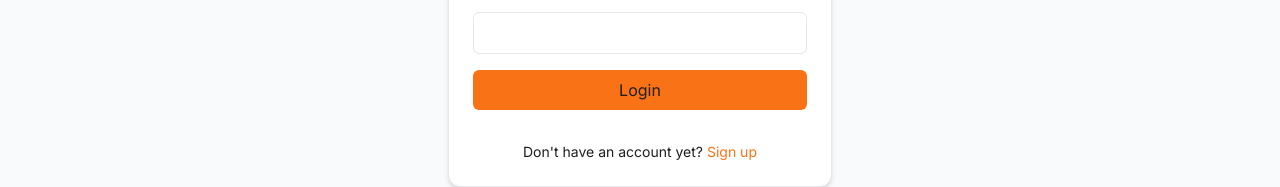
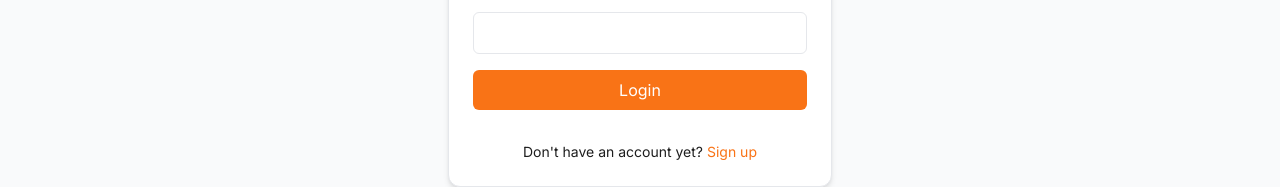
Before and after one commit to OleksandrStrunkin/movies-website-nextjs, a Next.js app: page /login in a window 1280 px wide. Shown: the part 387-574 px from the top of the page. Built offline with nearby package versions, Linux system fonts and the light colour scheme; no server answers.

Commit message:
add loader in login page

```diff
--- a/app/login/page.tsx
+++ b/app/login/page.tsx
@@ -31,11 +31,9 @@ export default function LoginPage() {
 
       if (!res.ok) throw new Error(data.error || "Login failed");
 
-      // ✅ Зберігаємо користувача і токен у Zustand
       setUser(data.user);
       setToken(data.token);
 
-      // 🔁 Перенаправляємо на профіль
       router.push("/profile");
     } catch (err: any) {
       setError(err.message);
@@ -93,9 +91,9 @@ export default function LoginPage() {
         <button
           type="submit"
           disabled={loading}
-          className="w-full py-2 bg-accent text-accent-foreground rounded-md hover:opacity-90 transition cursor-pointer"
+          className="w-full py-2 bg-accent flex justify-center text-white rounded-md hover:opacity-90 transition cursor-pointer"
         >
-          {loading ? "Logging in..." : "Login"}
+          {loading ? <span className="animate-spin w-8 h-8 border-4 border-white border-t-transparent rounded-full" /> : "Login"}
         </button>
         <p className="text-sm text-center mt-4 text-muted-foreground">
           Don't have an account yet?{" "}
--- a/components/GenresSection.tsx
+++ b/components/GenresSection.tsx
@@ -10,44 +10,29 @@ const getPaginationPages = (currentPage: number, totalPages: number) => {
   const pageRange = [];
   const maxButtons = 5;
 
-  // Додаємо першу сторінку
   if (totalPages > 0) pageRange.push(1);
-
-  // Визначаємо початок і кінець блоку навколо поточної сторінки
   let start = Math.max(2, currentPage - 1);
   let end = Math.min(totalPages - 1, currentPage + 1);
-
-  // Коригуємо діапазон, якщо він занадто малий, щоб уникнути виходу за межі
   if (currentPage < 3) end = Math.min(totalPages - 1, maxButtons - 2);
   if (currentPage > totalPages - 2)
     start = Math.max(2, totalPages - (maxButtons - 2));
-
-  // Якщо між 1 і початком є пропуск, додаємо '...'
   if (start > 2) {
     pageRange.push("...");
   }
-
-  // Додаємо сторінки в діапазоні
   for (let i = start; i <= end; i++) {
     if (i !== 1 && i !== totalPages) {
       pageRange.push(i);
     }
   }
-
-  // Якщо між кінцем і останньою сторінкою є пропуск, додаємо '...'
   if (end < totalPages - 1 && totalPages > maxButtons) {
     pageRange.push("...");
   }
-
-  // Додаємо останню сторінку, якщо вона не 1 і ще не додана
   if (totalPages > 1 && !pageRange.includes(totalPages)) {
     pageRange.push(totalPages);
   }
 
   return pageRange;
 };
-
-// Компонент, який обробляє логіку кнопок
 interface PaginationProps {
   currentPage: number;
   totalPages: number;
@@ -66,7 +51,7 @@ const PaginationButtons = ({
   );
 
   const buttonClass = (pageNumber: number) =>
-    `px-3 py-1 rounded-md text-sm font-medium transition-colors duration-200
+    `px-3 py-1 rounded-md text-sm font-medium transition-colors duration-300
          ${
            pageNumber === currentPage
              ? "bg-accent text-white"
@@ -145,9 +130,7 @@ export default function GenresSection() {
       <h2 className="text-2xl font-semibold mb-6 text-text tracking-tight flex items-center gap-2">
         🎬 Discover by Filters
       </h2>
-
       {/* === FILTERS === */}
-
       <Filters
         genres={genres}
         selectedGenreId={selectedGenreId}
@@ -158,7 +141,6 @@ export default function GenresSection() {
         handleYearChange={handleYearChange}
         years={years}
       />
-
       {/* === MOVIE LIST === */}
       <MovieFilterView
         id={selectedGenreId}
@@ -167,7 +149,6 @@ export default function GenresSection() {
         year={selectedYear}
         page={page}
       />
-
       {/* === PAGINATION === */}
       <div className="flex justify-center items-center gap-2 mt-10">
         <button
@@ -177,7 +158,6 @@ export default function GenresSection() {
         >
           <ChevronLeftIcon className="w-5 h-5" />
         </button>
-        {/* КНОПКИ НОМЕРІВ СТОРІНОК */}
         <PaginationButtons
           currentPage={page}
           totalPages={totalPages}
```
